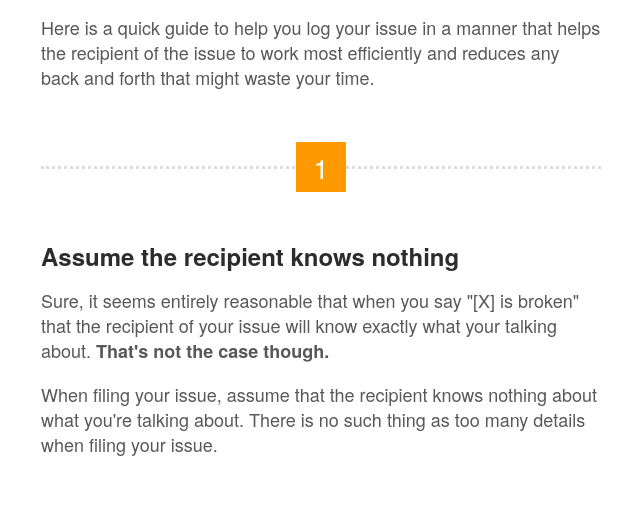
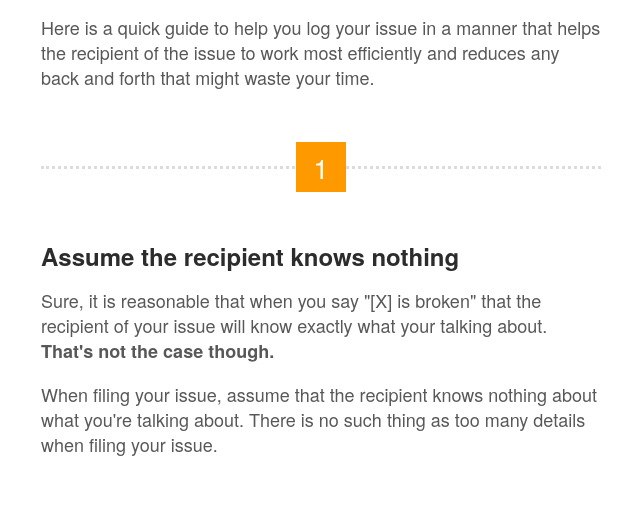
Before and after one commit to hondocode/how-to-properly-log-an-issue, a plain HTML site: page public/index.html in a window 1280 px wide. Shown: the part 273-779 px from the top of the page, without its empty margins (319-959 px from the left). Drawn offline with Linux system fonts and the light colour scheme.

Commit message:
Update copy in step 1

```diff
--- a/public/index.html
+++ b/public/index.html
@@ -24,7 +24,7 @@
       <div class="number-container"><span class="number">1</span></div>
       <div class="content">
         <h2>Assume the recipient knows nothing</h2>
-        <p>Sure, it seems entirely reasonable that when you say "[X] is broken" that the recipient of your issue will know exactly what your talking about. <strong>That's not the case though.</strong></p>
+        <p>Sure, it is reasonable that when you say "[X] is broken" that the recipient of your issue will know exactly what your talking about. <strong>That's not the case though.</strong></p>
         <p>When filing your issue, assume that the recipient knows nothing about what you're talking about. There is no such thing as too many details when filing your issue.</p>
       </div>
     </section>
```
